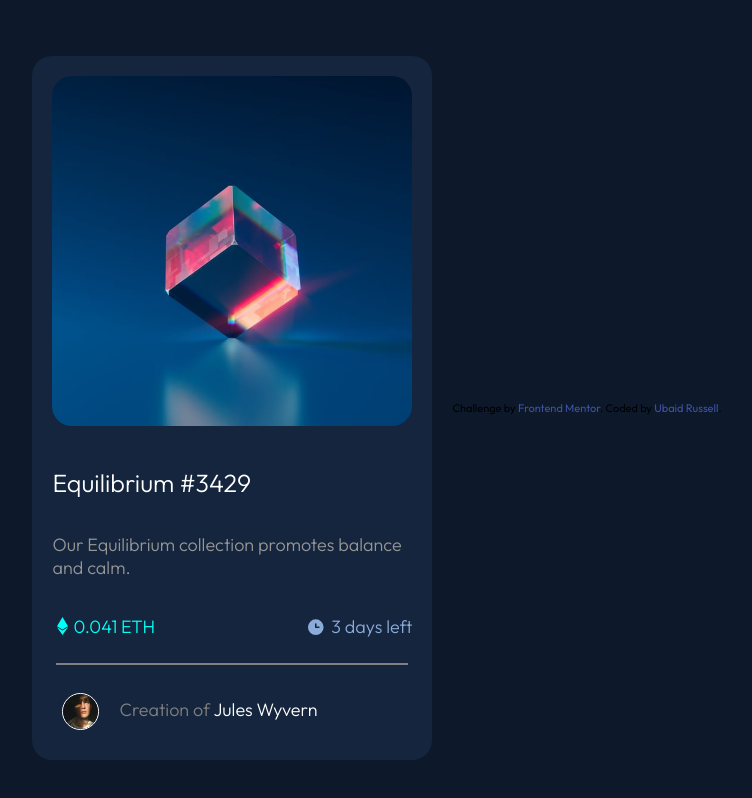
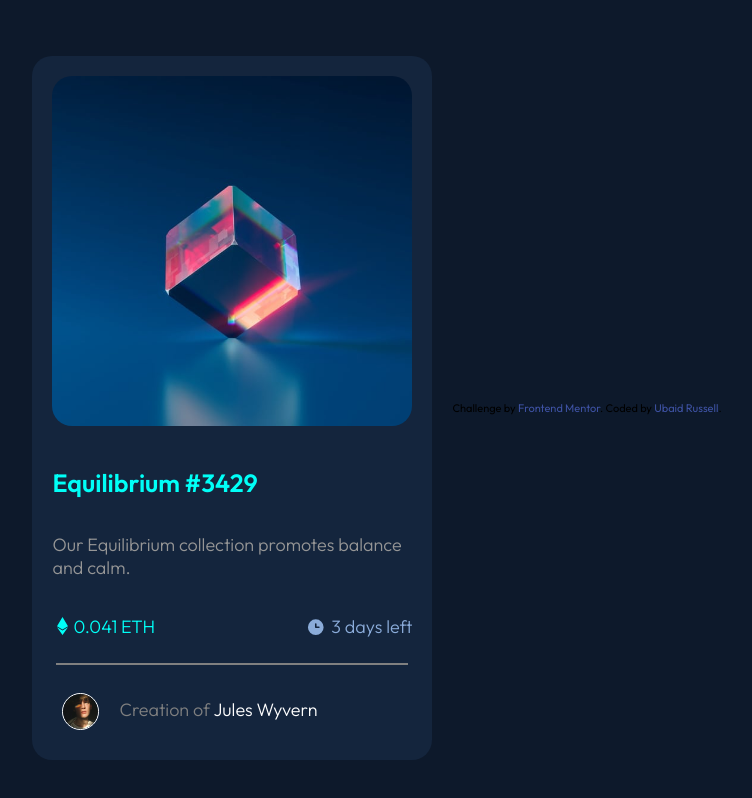
Before and after one commit to UbaidRussell/NFT-preview-card-component, a plain HTML site: page index.html in a window 1280 px wide. In both pictures the pointer is over the element "Equilibrium #3429". Shown: the whole page, without its empty margins (263-1015 px from the left). Drawn offline with Linux system fonts and the light colour scheme.

Commit message:
Updated hover states 📦

```diff
--- a/main.css
+++ b/main.css
@@ -58,6 +58,10 @@ min-height: 100vh;
     font-size: 25px;
     font-weight: 300;
     margin-left: 20px;
+}
+.title:hover{
+    color: hsl(178, 100%, 50%);
+    font-weight: 700;
 }
 .paragraph{
     position: relative;
@@ -127,6 +131,9 @@ min-height: 100vh;
     font-weight: 300;
     margin-top: 25px;
 }
+.profile-name:hover{
+    color:hsl(178, 100%, 50%)
+}
 a{
     color: grey;
     text-decoration: none;
```
Also changed, not shown: index.html (line endings or trailing spaces).
